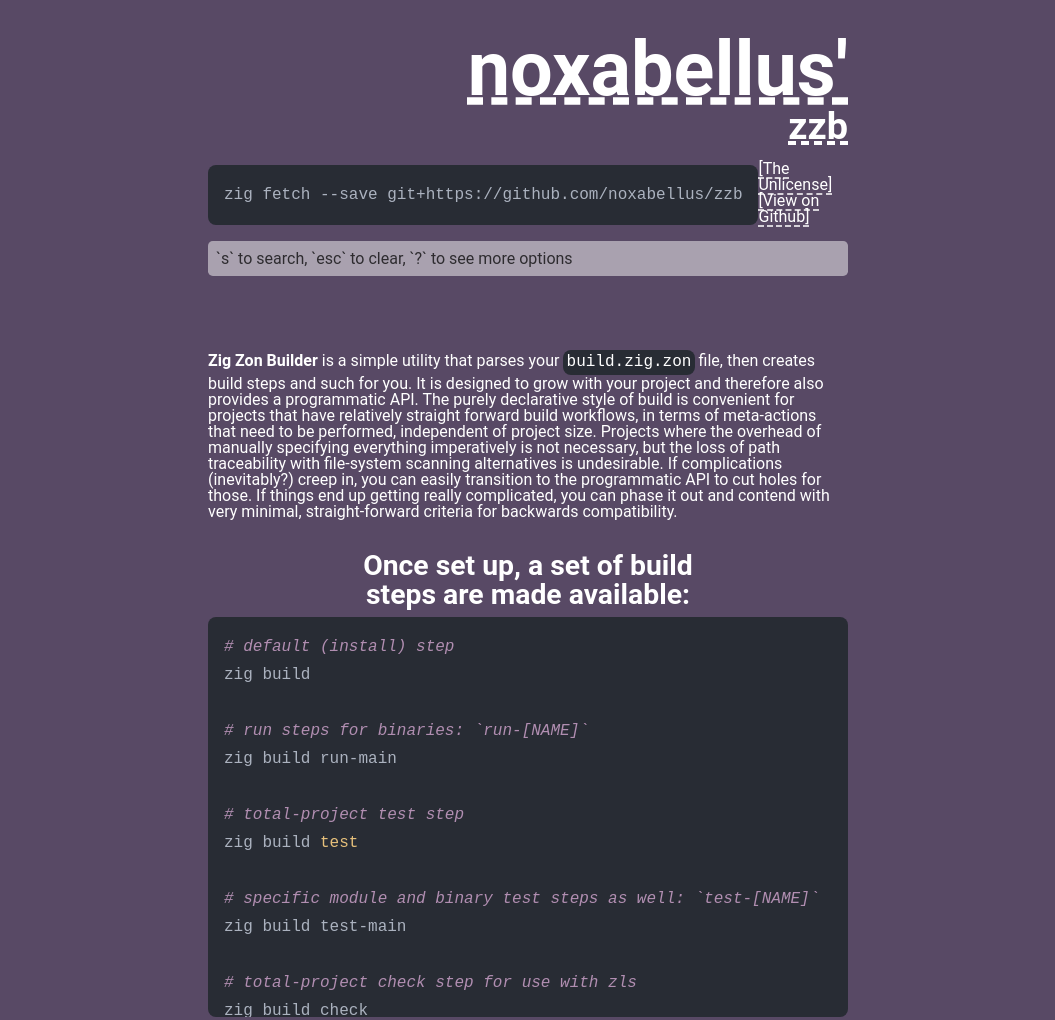
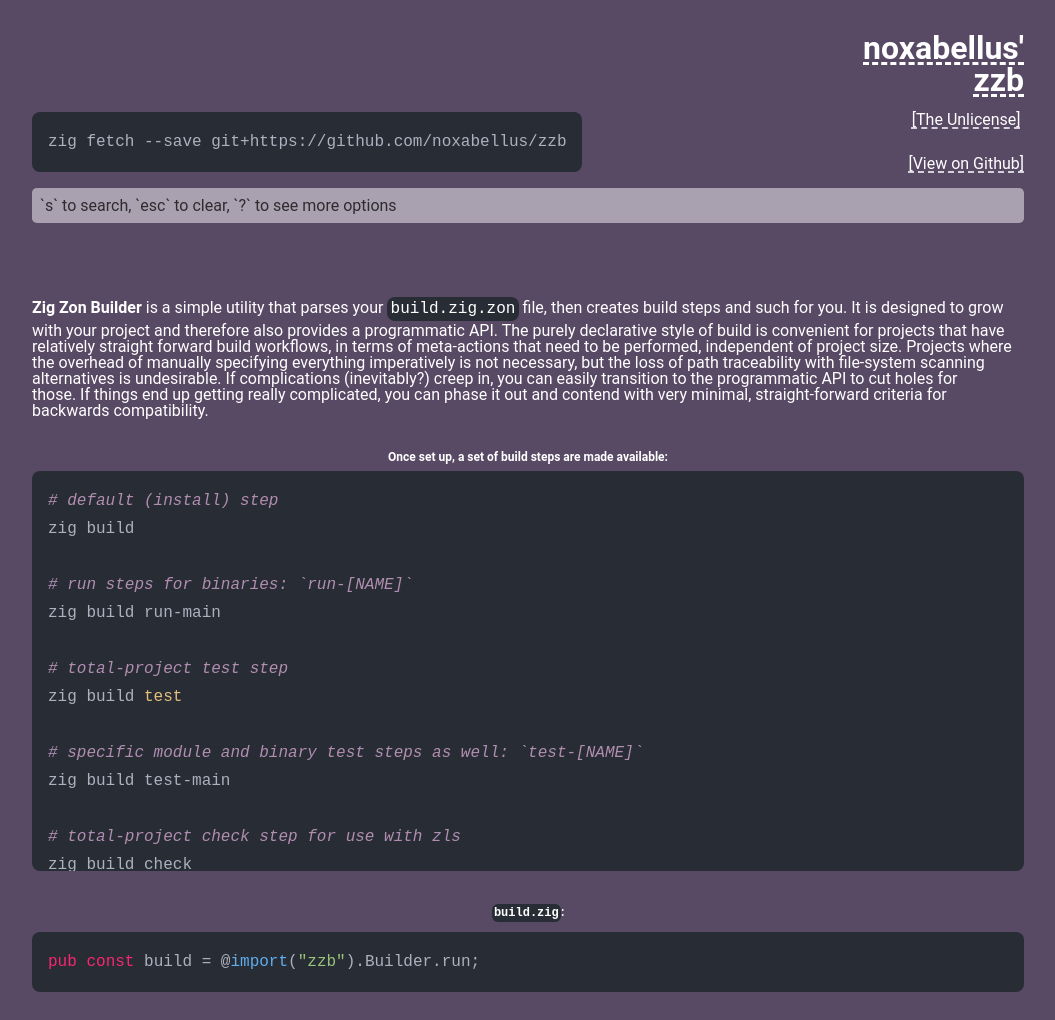
Before and after one commit to noxabellus/noxabellus.github.io, a plain HTML site: page zzb/index.html in a window 1280 px wide. Shown: the top 1020 px of the page, without its empty margins (112-1167 px from the left). Drawn offline with nearby package versions, Linux system fonts and the light colour scheme; no server answers; a script that the page names is missing; a small style sheet from the web is missing.

Commit message:
okay i think we're good now

```diff
--- a/styles.css
+++ b/styles.css
@@ -19,11 +19,15 @@
     display: flex;
     flex-direction: column;
     min-height: 100vh;
+    width: 100%;
+    max-width: 100%;
+    overflow-x: hidden;
 }
 
 .content {
-    margin: 1rem auto;
-    max-width: 40rem;
+    margin: auto;
+    max-width: calc(min(40rem, 100%));
+    padding: 1rem;
 }
 
 .dialog {
@@ -107,16 +111,16 @@
 }
 
 h1 {
-    font-size: 2cm;
+    font-size: 2em;
     line-height: .75em;
 }
 
 h2 {
-    font-size: 1cm;
+    font-size: 2em;
 }
 
 h3 {
-    font-size: .75cm;
+    font-size: .75em;
 }
 
 h1,
@@ -180,12 +184,21 @@
     flex-direction: column;
     align-items: center;
     justify-content: space-between;
+    text-align: right;
 }
 
 nav.horizontal {
     flex-direction: row;
     justify-content: space-between;
     align-items: flex-end;
+}
+
+nav.vertical > *:not(:first-child) {
+    margin-top: 1rem;
+}
+
+nav.horizontal > *:not(:first-child) {
+    margin-left: 1rem;
 }
 
 h2, h3, h4 {
@@ -205,6 +218,40 @@
 
 header > *:first-child {
     align-self: flex-start;
+}
+
+#bio {
+    display: flex;
+    flex-direction: column;
+    justify-content: space-around;
+    align-items: flex-end;
+}
+
+#bio-facts {
+    margin: 1rem 0;
+    align-self: flex-start;
+}
+
+#bio-contact {
+    margin-top: 1rem;
+}
+
+#bio-contact {
+    text-align: right;
+}
+
+#ribbon-blurb {
+    margin: 10rem 0;
+    display: block;
+    text-align: center;
+}
+
+#other-projects {
+    margin-top: 2rem;
+}
+
+#discord-dialog .dialog-content {
+    max-width: 30rem;
 }
 
 header > h2 {
@@ -243,6 +290,11 @@
     background: hsl(273, 16%, 34%);
     padding: 1rem;
     border-radius: .5rem;
+}
+
+.zig-doc {
+    margin: 0 auto;
+    max-width: min(1024px, 100%);
 }
 
 .tok-builtin {
@@ -295,7 +347,7 @@
 }
 
 #sectNav {
-    font-size: 1cm;
+    font-size: 1.2em;
 }
 
 #listFnErrors *:not(:first-child),
--- a/zzb/index.html
+++ b/zzb/index.html
@@ -4,7 +4,7 @@
 
 <head>
     <meta charset="UTF-8">
-    <meta name="viewport" content="width=device-width, initial-scale=1.0">
+    <meta name="viewport" content="width=device-width, initial-scale=1, maximum-scale=1">
     <title>noxabell.us/zzb</title>
 
     <link rel="stylesheet" href="../styles.css">
@@ -24,7 +24,7 @@
 
 <body>
     <div class="wrapper">
-        <div class="content">
+        <div class="content zig-doc">
             <header>
                 <h1><a href="../index.html">noxabellus'</a></h1>
                 <h2><a class="logo" href="#">zzb</a></h2>
```
Also changed, not shown: index.html (+1 -41 lines).
